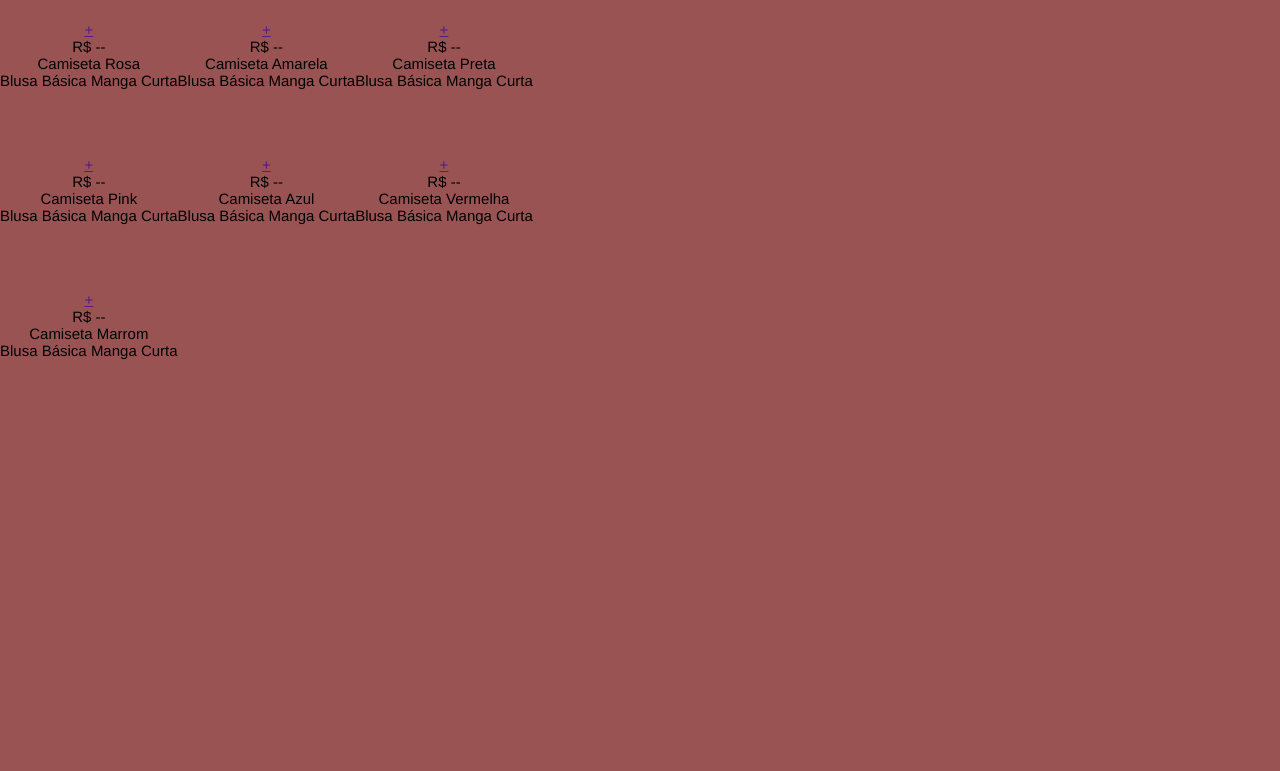
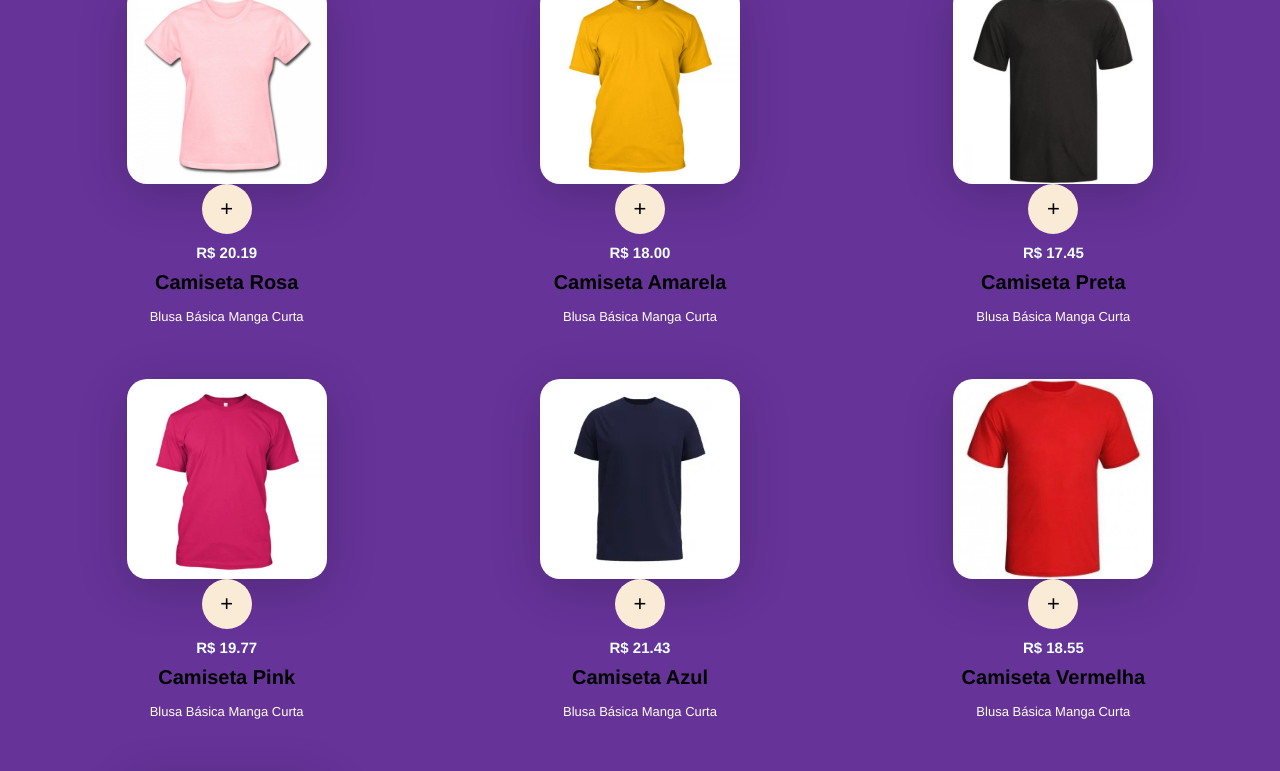
Before and after one commit to emersonsoasilva/Carrinho_compra, a plain HTML site: page index.html in a window 1280 px wide. Shown: the part 72-843 px from the top of the page. Before the commit the page ends 800 px from the top, so only its background shows below. Drawn offline with Linux system fonts and the light colour scheme; a web font is replaced by a local one.

Commit message:
Atualização

```diff
--- a/css/style.css
+++ b/css/style.css
@@ -1,15 +1,25 @@
 * {
   box-sizing: border-box;
+  margin: 0;
+  padding: 0;
 }
 
 body {
   font-family: "Hepta Slab", "Lato" serif, Arial;
   font-family: "Lato", sans-serif, Arial;
-  background-color: rgba(117, 21, 21, 0.733);
+  background-color: rebeccapurple;
   font-size: 15px;
+  color: white;
   display: flex;
   margin: 0;
   min-height: 100vh; /*responsividade*/
+}
+
+main{
+  flex: 1;
+  padding: 20px;
+
+
 }
 
 header {
@@ -39,3 +49,63 @@ header {
   font-family: "Hepta Slab", Helvetica, Arial;
   margin: 0 auto 50px auto;
 }
+
+.modelo-item a{
+  display: flex;
+  flex-direction: column;
+  align-items: center;
+  text-decoration: none;
+}
+
+.modelo-item-img{
+  width: 200px;
+  height: 200px;
+  background-color: rebeccapurple;
+
+}
+
+.modelo-item-img img{
+  width: 100%;
+  height: auto;
+  border-radius: 10%;
+  box-shadow: 0px 10px 50px rgb(0, 0, 0, 0.2);
+}
+
+.modelo-item-add {
+  width: 50px;
+  height: 50px;
+  line-height: 50px;
+  border-radius: 25px;
+  background-color: antiquewhite;
+  text-align: center;
+  color:black;
+  font-size: 22px;
+  cursor: pointer;
+  transition: all ease 0.2s;
+}
+
+.modelo-item a:hover .modelo-item-add {
+  background-color: black;
+  color:antiquewhite;
+
+}
+
+.modelo-item-price {
+  font-size: 15px;
+  color:azure;
+  margin-top: 10px;
+  font-weight: bold;
+}
+
+.modelo-item-name {
+  font-size: 20px;
+  font-weight: bolder;
+  color: black;
+  margin-top: 10px;
+}
+.modelo-item-desc{
+  font-size: 13px;
+  padding: 5px;
+  color: ivory;
+  margin-top: 10px;
+}
--- a/js/script.js
+++ b/js/script.js
@@ -5,8 +5,12 @@ const cs = (el) => document.querySelectorAll(el);
 modeloJson.map((item, index) => {
     let modeloItem = c('.models .modelo-item').cloneNode(true);
 
+    modeloItem.querySelector('.modelo-item-img img').src = item.img;
     modeloItem.querySelector('.modelo-item-name').innerHTML = item.name;
     modeloItem.querySelector('.modelo-item-desc').innerHTML = item.description;
+    modeloItem.querySelector('.modelo-item-price').innerHTML = `R$ ${item.price.toFixed(2)}`;
+
+
 
     c('.modelo-area').append(modeloItem);
 })
```
